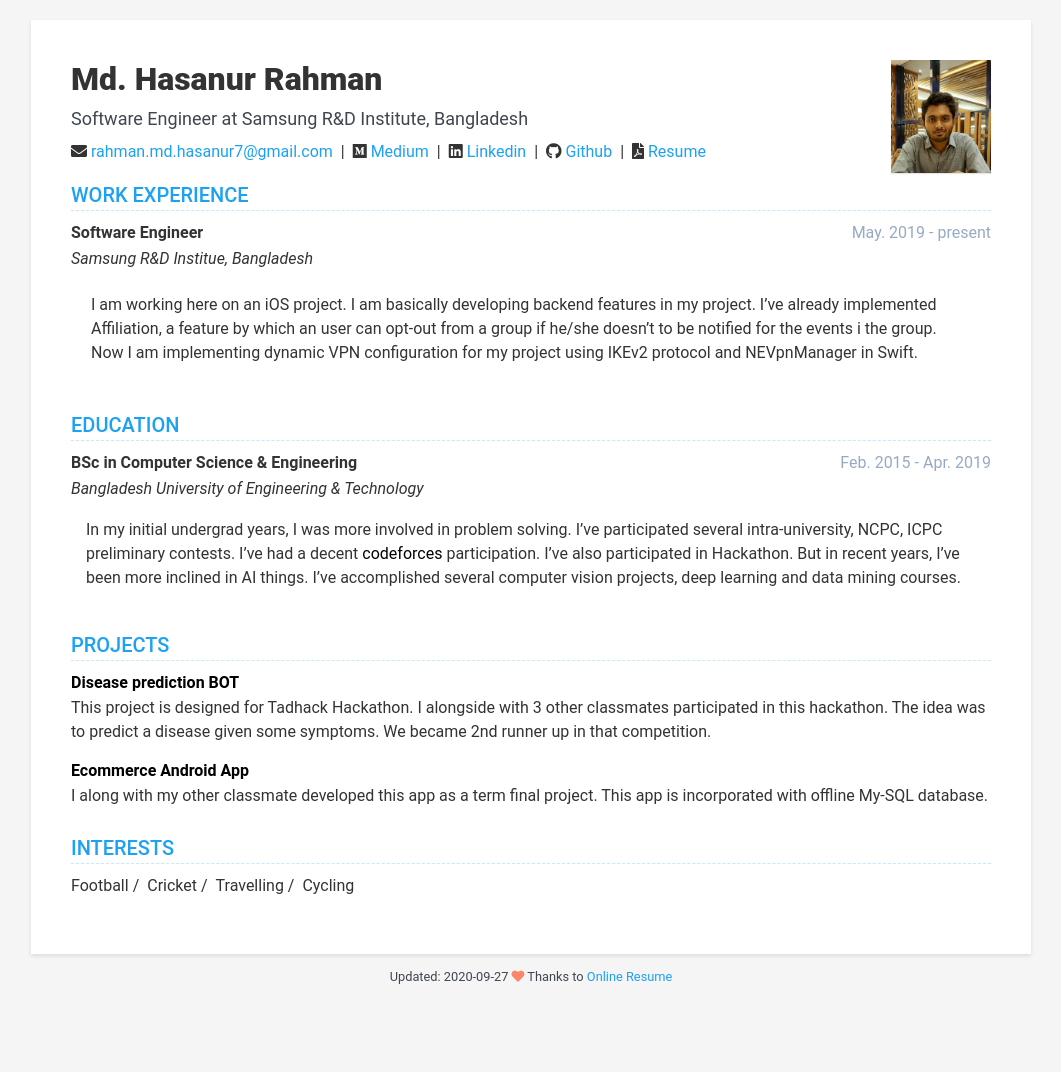
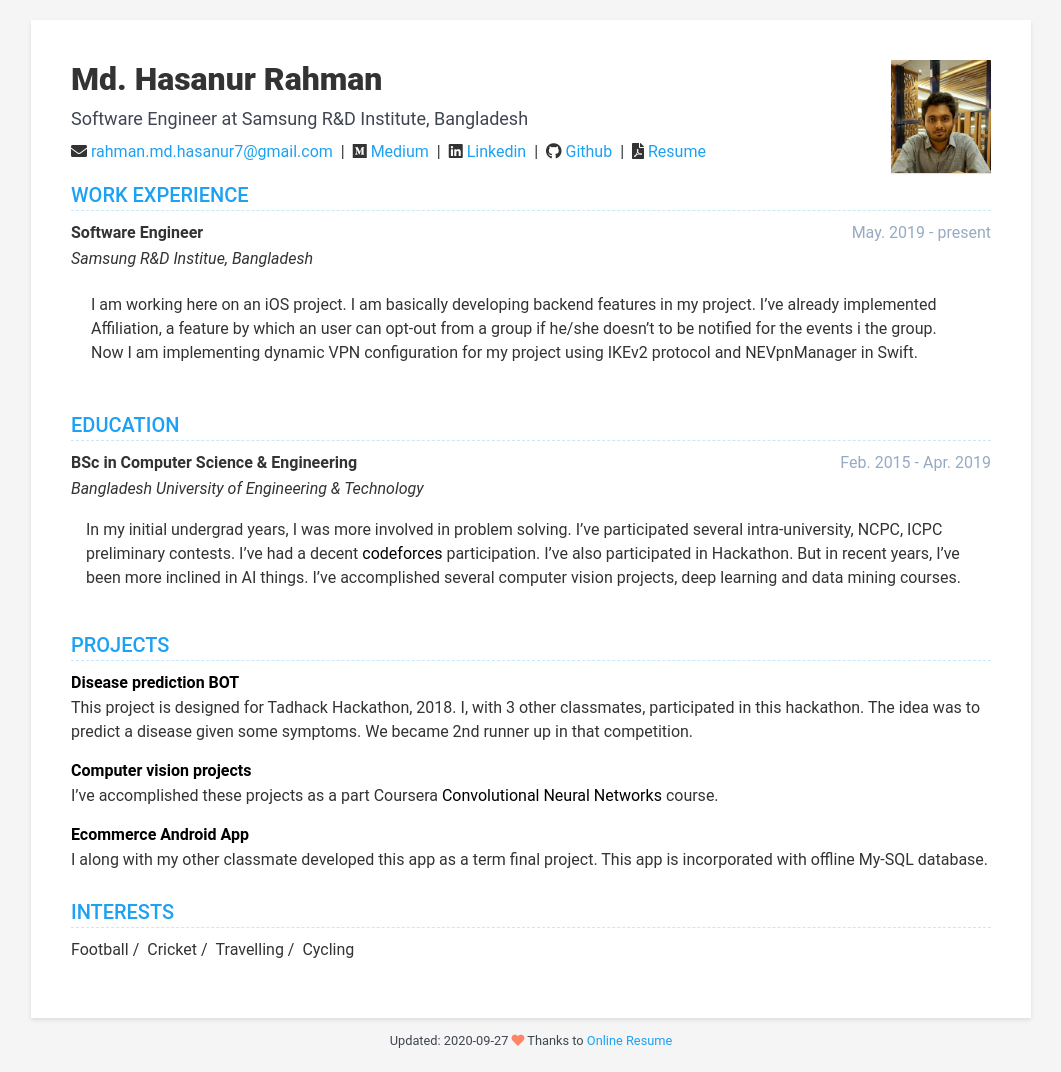
Before and after one commit to umma-salma/hasanur-rahman.github.io, a Jekyll site: the page built from index.html, in a window 1280 px wide. Shown: the whole page, without its empty margins (109-1170 px from the left). Built offline with Jekyll 4.4.1, drawn with Linux system fonts in a browser that asks for light colours; nearby versions of some CDN libraries; before the commit the page ends 1008 px from its top, so only the background shows below that.

Commit message:
updated projects
Signed-off-by: Md. Hasanur Rahman <hasanurrahman690@gmail.com>

```diff
--- a/_data/data.yml
+++ b/_data/data.yml
@@ -89,8 +89,13 @@ projects:
     - name: Disease prediction BOT
       link: https://github.com/hasanur-rahman/Disease-Prediction-BOT
       details: |
-        This project is designed for Tadhack Hackathon. I alongside with 3 other classmates participated in this hackathon. The idea was to predict a disease given some symptoms.
+        This project is designed for Tadhack Hackathon, 2018. I, with 3 other classmates, participated in this hackathon. The idea was to predict a disease given some symptoms.
         We became 2nd runner up in that competition.
+
+    - name: Computer vision projects
+      link: https://github.com/hasanur-rahman/Deep-Learning-Projects/tree/master/Convolutional%20Neural%20Network%20Projects
+      details: |
+        I've accomplished these projects as a part Coursera <a href="https://www.coursera.org/learn/convolutional-neural-networks" style="color:black">Convolutional Neural Networks</a> course.
 
     - name: Ecommerce Android App
       link: https://github.com/hasanur-rahman/ECommerce-app-using-Online-MySQL
```
